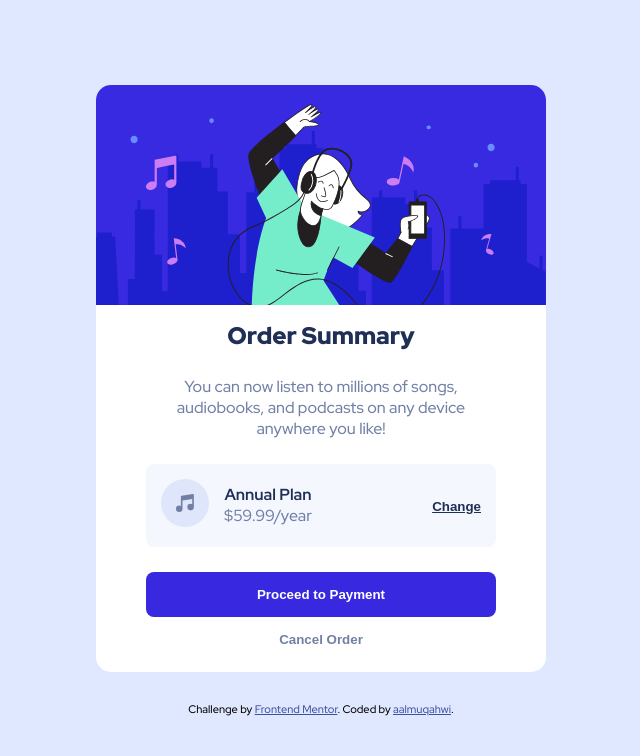
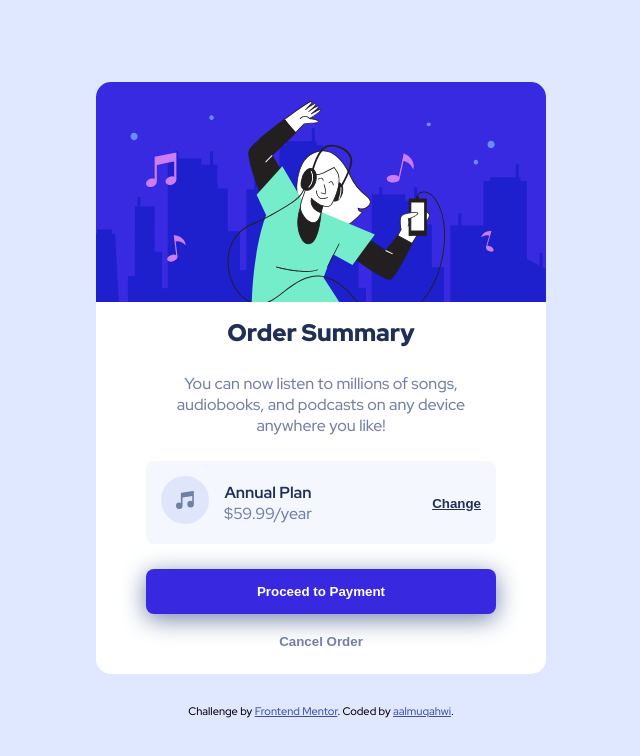
Before and after one commit to aalmuqahwi/fm-order-summary-component, a website: page index.html in a window 1280 px wide. Shown: the whole page, without its empty margins (319-959 px from the left). Drawn offline with Linux system fonts and the light colour scheme.

Commit message:
added shadow to payment button

```diff
--- a/css/styles.css
+++ b/css/styles.css
@@ -72,7 +72,7 @@ body {
 .container .content .actions {
   display: flex;
   padding-bottom: 15px;
-  gap: 15px;
+  gap: 20px;
   flex-direction: column;
 }
 .container .content .actions button:first-child {
@@ -82,10 +82,11 @@ body {
   color: white;
   font-weight: 700;
   background-color: hsl(245deg, 75%, 52%);
+  box-shadow: 0 5px 25px 0 hsl(224deg, 23%, 55%);
 }
 .container .content .actions button:last-child {
   border: none;
   background: none;
   color: hsl(224deg, 23%, 55%);
-  font-weight: 700;
+  font-weight: 800;
 }
--- a/sass/index.scss
+++ b/sass/index.scss
@@ -93,7 +93,7 @@ body {
     .actions {
       display: flex;
       padding-bottom: 15px;
-      gap: 15px;
+      gap: 20px;
       flex-direction: column;
 
       & button:first-child {
@@ -103,13 +103,14 @@ body {
         color: white;
         font-weight: 700;
         background-color: $bright-blue;
+        box-shadow: 0 5px 25px 0 $desaturated-blue;
       }
 
       & button:last-child {
         border: none;
         background: none;
         color: $desaturated-blue;
-        font-weight: 700;
+        font-weight: 800;
       }
     } // actions
   }
```
